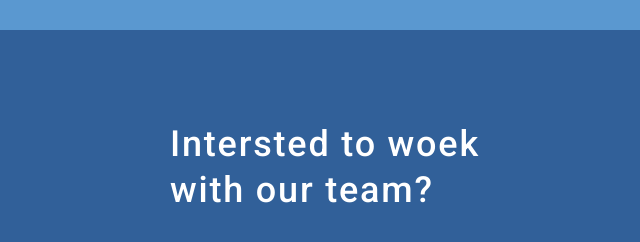
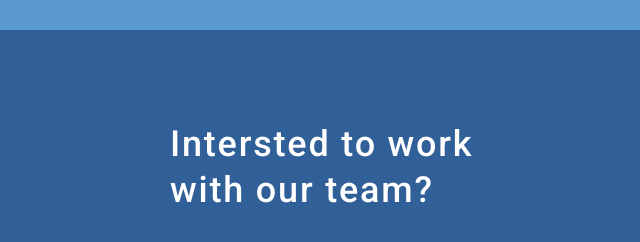
Before and after one commit to wdkkk/Afrianska, a plain HTML site: page index.html in a window 1280 px wide. Shown: the part 4280-4522 px from the top of the page, 0-640 px from the left. Drawn offline with nearby package versions, Linux system fonts and the light colour scheme.

Commit message:
typo fixed

```diff
--- a/index.html
+++ b/index.html
@@ -237,7 +237,7 @@
 				<div class="footer__row">
 				<div class="footer__text">
 					<div class="footer__title title">
-					Intersted to woek
+					Intersted to work
 with our team?
 					</div>
 					<div class="footer__subtitle subtitle">Lorem ipsum dolor sit amet, consectetur adipisicing elit, sed do eiusmod tempor incididunt ut labore et dolore magna aliqua. Ut enim ad minim veniam.</div>
```
